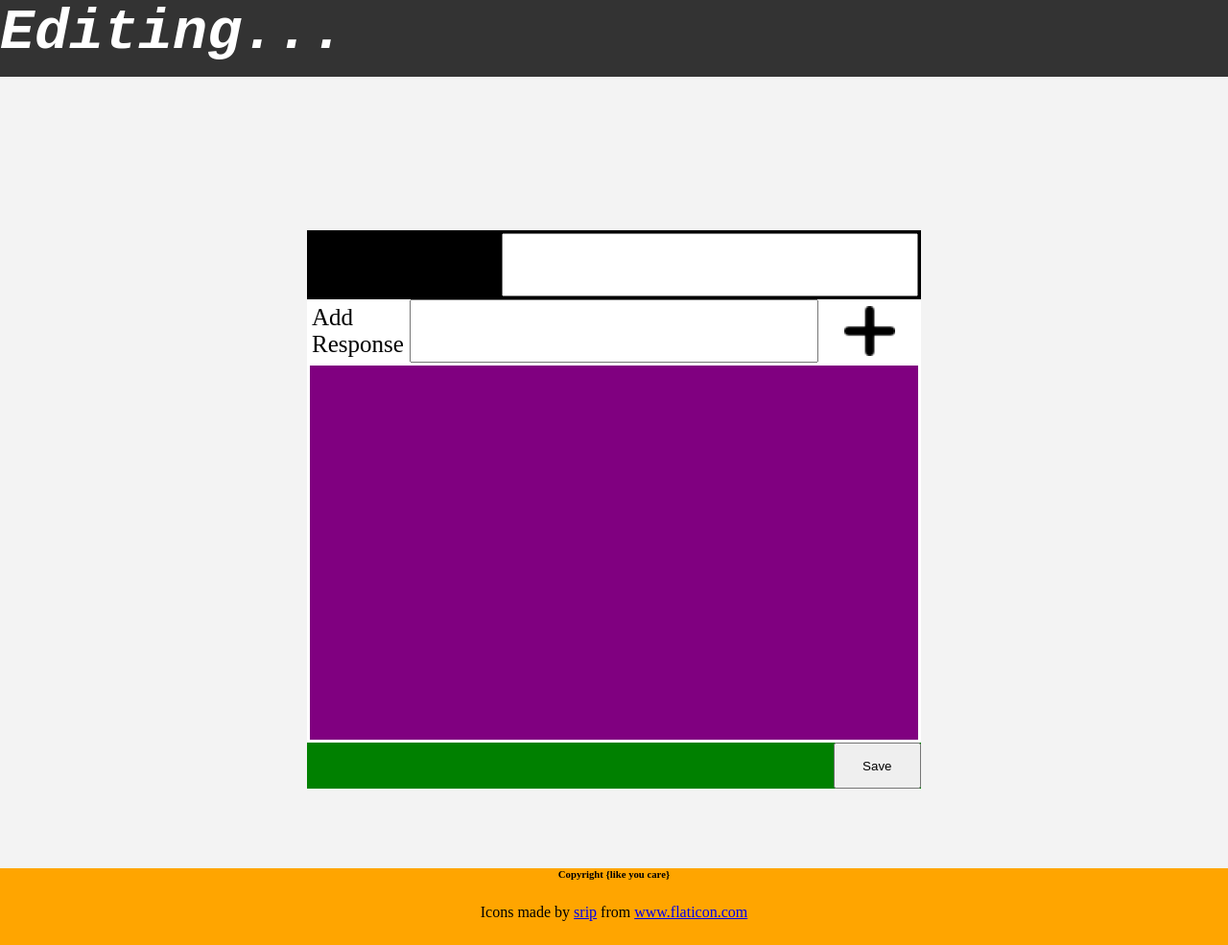
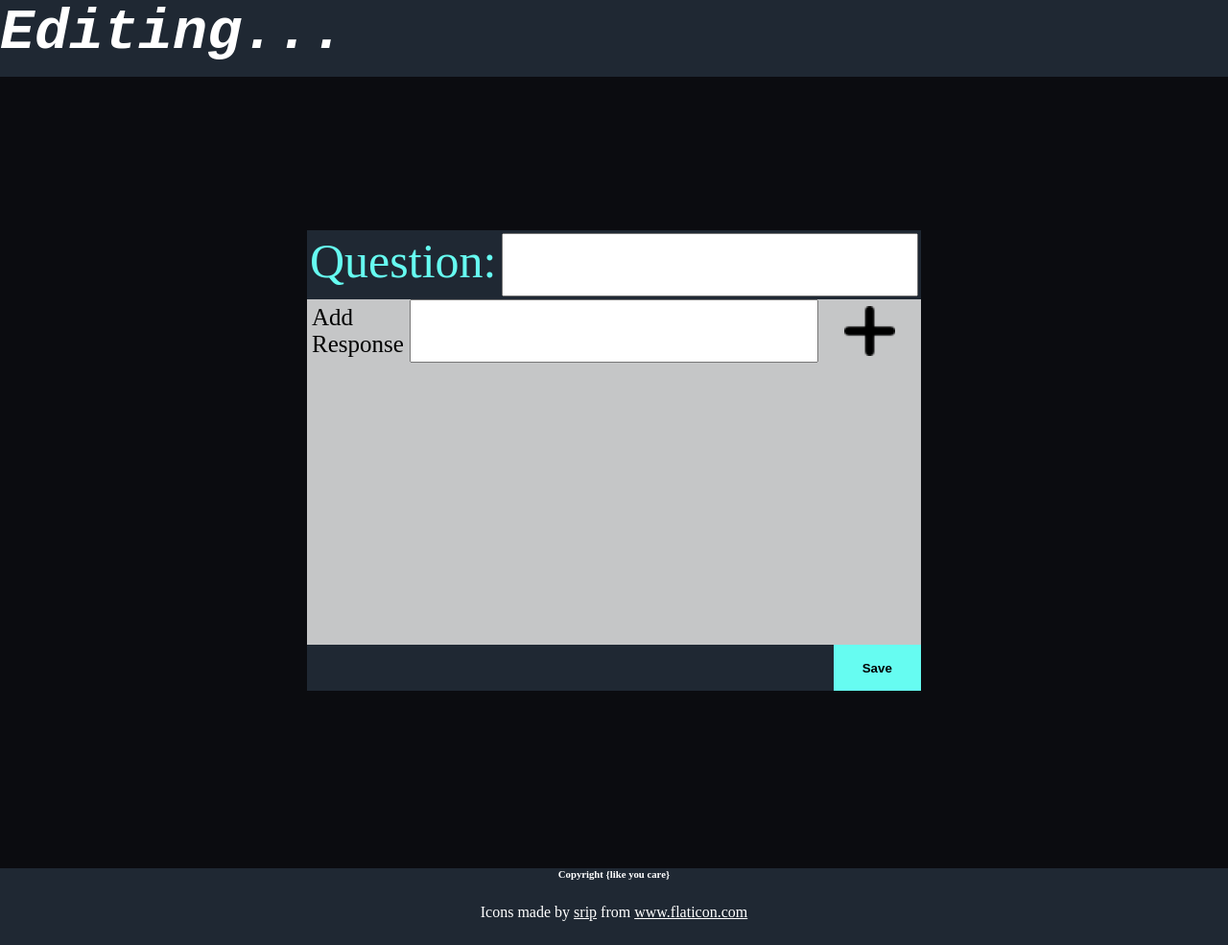
Before and after one commit to durban24k/PollApp, a Node server app: page /edit in a window 1280 px wide. Shown: the whole page at 96% size. Run offline with Node 20, Linux system fonts and the light colour scheme.

Commit message:
Worked on color for css file.

```diff
--- a/public/css/main.css
+++ b/public/css/main.css
@@ -1,14 +1,17 @@
 :root {
-    --body-background-color: #f3f3f3;
-    --header-background-color: #333;
+    --body-background-color: #0b0c10;
+    --header-background-color: #1f2833;
     --header-h1-forground-color: white;
-    --footer-background-color: orange;
-    --container-background-color: red;
+    --footer-background-color: #1f2833;
+    --footer-h1-forground-color: white;
+    --container-background-color: #c5c6c7;
 
-    --question-div-background-color: black;
-    --response-div-background-color: white;
-    --response-list-div-background-color: purple;
-    --control-div-background-color: green;
+    --question-div-background-color: #1f2833;
+    --question-div-color: #66fcf1;
+    --response-div-background-color: none;
+    --response-list-div-background-color: #c5c6c7;
+    --control-div-background-color: #1f2833;
+    --control-button-backgroun-color: #66fcf1;
 
     --container-width: 640px;
     --container-height: 480px;
@@ -101,11 +104,12 @@
     grid-column: 1/2;
 
     font-size: 50px;
+    color: var(--question-div-color);
 }
 
 #response-div {
     width: 100%;
-    min-height: var(--response-div-height);
+    height: var(--response-div-height);
     background-color: var(--response-div-background-color);
 
     display: grid;
@@ -134,6 +138,10 @@
     float: right;
 
     grid-column: 2/3;
+    background: var(--control-button-backgroun-color);
+    font-weight: bold;
+    font-family: Arial, Helvetica, sans-serif;
+    border: none;
 }
 
 
@@ -143,6 +151,10 @@
 
     background-color: var(--footer-background-color);
     text-align: center;
+}
+
+footer * {
+    color: var(--footer-h1-forground-color);
 }
 
 @media(max-width: 700px){
```
